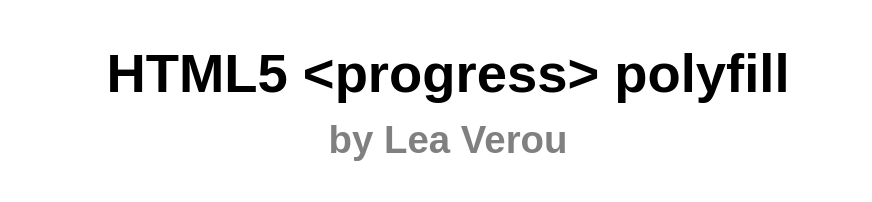
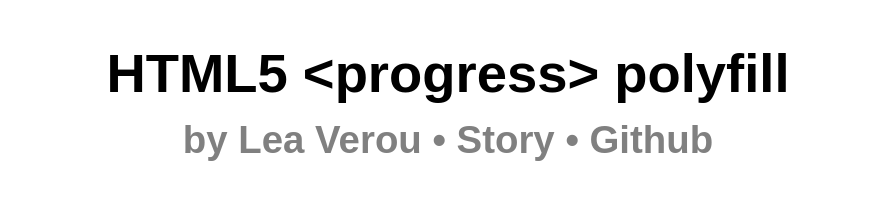
Before and after one commit to LeaVerou/HTML5-Progress-polyfill, a plain HTML site: page index.html in a window 1280 px wide. Shown: the top 202 px of the page, without its empty margins (192-1064 px from the left). Drawn offline with Linux system fonts and the light colour scheme; a web font is replaced by a local one.

Commit message:
Update links

```diff
--- a/index.html
+++ b/index.html
@@ -11,7 +11,7 @@
 <body>
 	<hgroup>
 		<h1>HTML5 &lt;progress&gt; polyfill</h1>
-		<h2><a href="http://leaverou.me">by Lea Verou</a></h2>
+		<h2><a href="http://leaverou.me">by Lea Verou</a> &bull; <a href="http://leaverou.me/2011/07/a-polyfill-for-html5-progress-element">Story</a> &bull; <a href="https://github.com/LeaVerou/HTML5-Progress-polyfill">Github</a></h2>
 	</hgroup>
 
 	<h2>Demos</h2>
```
